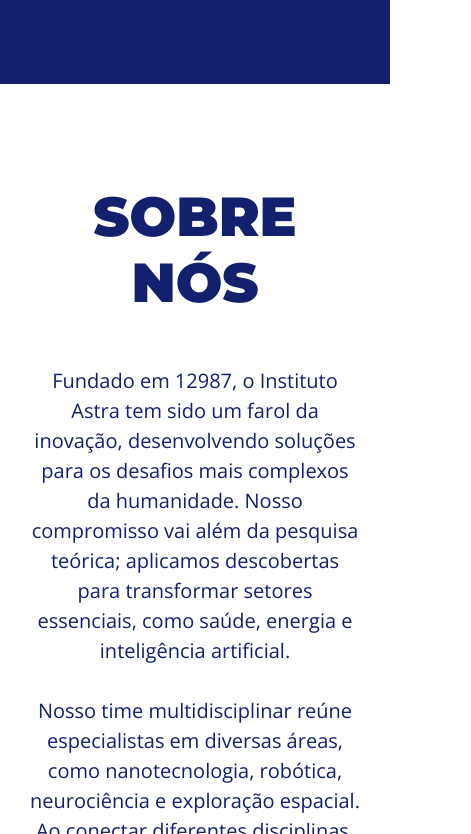
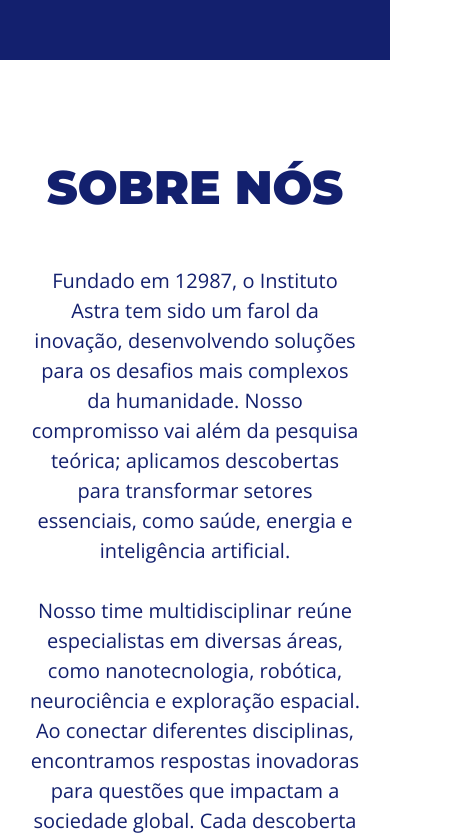
Before and after one commit to IagoHenri/Landing-Page, a plain HTML site: page index.html in a window 390 px wide. Shown: the part 1103-1937 px from the top of the page, 471 px wide, since content can reach past the window. Drawn offline with nearby package versions, Linux system fonts and the light colour scheme.

Commit message:
Update styles.css

```diff
--- a/assets/css/styles.css
+++ b/assets/css/styles.css
@@ -256,6 +256,6 @@
     }
 
     h2 {
-        font-size: 5.5rem;
+        font-size: 4.7rem;
     }
 }
```
